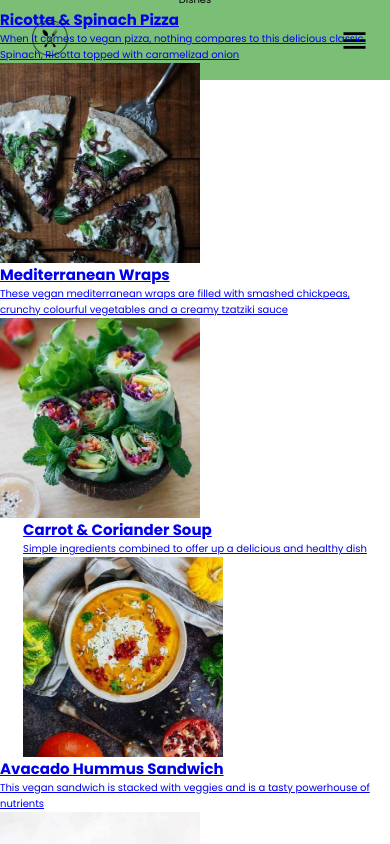
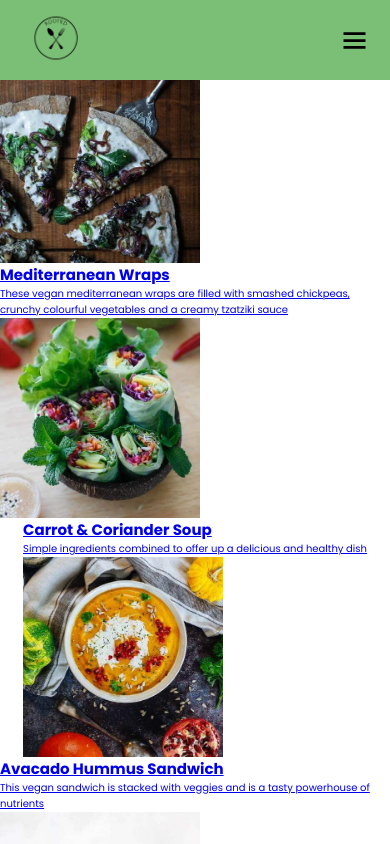
Before and after one commit to stu1612/Vegan-Restaurant, a React (Create React App) app: page /dishes in a window 390 px wide. Shown: the top 844 px of the page. Built offline with nearby package versions, Linux system fonts and the light colour scheme.

Commit message:
nav bar menu mobile first - hamburger working - code cleaned up

```diff
--- a/src/App.jsx
+++ b/src/App.jsx
@@ -27,12 +27,7 @@ export default function App() {
   return (
     <Router>
       <div className="nav-container">
-        <nav>
-          <Link to="/" className="logo">
-            <img src={logo} alt={`Rooted ${logo}`} />
-          </Link>
-          <Navbar />
-        </nav>
+        <Navbar />
       </div>
       <Routes>
         <Route path="/" element={<Index />} />
--- a/src/components/MobileNavigation.jsx
+++ b/src/components/MobileNavigation.jsx
@@ -1,30 +1,46 @@
+import { Link } from "react-router-dom";
+
 import NavLinks from "./NavLinks";
 import { BiMenuAltRight } from "react-icons/bi";
 import { BiMenu } from "react-icons/bi";
-import { useState } from "react";
+import logo from "../assets/images/app_images/logo.png";
 
-export default function MobileNavigation() {
-  const [isOpen, setIsOpen] = useState(false);
+export default function MobileNavigation({
+  toggleMobileNavigation,
+  isMobileOpen,
+  setStateToFalse,
+}) {
+  const isMobile = true;
 
   const burgerIcon = (
-    <BiMenu className="burger" size={33} onClick={() => setIsOpen(!isOpen)} />
+    <BiMenu className="burger" size={33} onClick={toggleMobileNavigation} />
   );
 
   const closedBurgerIcon = (
     <BiMenuAltRight
       className="burger"
       size={33}
-      onClick={() => setIsOpen(!isOpen)}
+      onClick={toggleMobileNavigation}
     />
   );
 
-  function closeMobileMenu() {
-    setIsOpen(false);
+  function closeMobileNavigation() {
+    isMobile && setStateToFalse();
   }
+
   return (
     <div className="nav mobile-navigation">
-      {isOpen && <NavLinks isMobile={true} closeMobileMenu={closeMobileMenu} />}
-      {isOpen ? closedBurgerIcon : burgerIcon}
+      <Link to="/" className="logo">
+        <img
+          src={logo}
+          alt={`Rooted ${logo}`}
+          onClick={closeMobileNavigation}
+        />
+      </Link>
+      {isMobileOpen && (
+        <NavLinks closeMobileNavigation={closeMobileNavigation} />
+      )}
+      {isMobileOpen ? closedBurgerIcon : burgerIcon}
     </div>
   );
 }
--- a/src/components/NavLinks.jsx
+++ b/src/components/NavLinks.jsx
@@ -1,34 +1,18 @@
 import { Link } from "react-router-dom";
 
-export default function NavLinks(props) {
+export default function NavLinks({ closeMobileNavigation }) {
   return (
-    <ul className="ul-links">
-      <Link
-        to="/dishes"
-        className="link"
-        onClick={() => props.isMobile && props.closeMobileMenu()}
-      >
+    <ul>
+      <Link to="/dishes" className="link" onClick={closeMobileNavigation}>
         Dishes
       </Link>
-      <Link
-        to="/drinks"
-        className="link"
-        onClick={() => props.isMobile && props.closeMobileMenu()}
-      >
+      <Link to="/drinks" className="link" onClick={closeMobileNavigation}>
         Drinks
       </Link>
-      <Link
-        to="/desserts"
-        className="link"
-        onClick={() => props.isMobile && props.closeMobileMenu()}
-      >
+      <Link to="/desserts" className="link" onClick={closeMobileNavigation}>
         Desserts
       </Link>
-      <Link
-        to="/contact"
-        className="link"
-        onClick={() => props.isMobile && props.closeMobileMenu()}
-      >
+      <Link to="/contact" className="link" onClick={closeMobileNavigation}>
         Contact
       </Link>
     </ul>
--- a/src/components/Navbar.jsx
+++ b/src/components/Navbar.jsx
@@ -1,11 +1,25 @@
+import { useState } from "react";
 import Navigation from "./Navigation";
 import MobileNavigation from "./MobileNavigation";
 
 export default function Navbar() {
+  const [isMobileOpen, setIsMobileOpen] = useState(false);
+
+  function toggleMobileNavigation() {
+    setIsMobileOpen(!isMobileOpen);
+  }
+
+  function setStateToFalse() {
+    setIsMobileOpen(false);
+  }
   return (
-    <div className="nav-bar">
+    <nav>
       <Navigation />
-      <MobileNavigation />
-    </div>
+      <MobileNavigation
+        toggleMobileNavigation={toggleMobileNavigation}
+        isMobileOpen={isMobileOpen}
+        setStateToFalse={setStateToFalse}
+      />
+    </nav>
   );
 }
--- a/src/components/Navigation.jsx
+++ b/src/components/Navigation.jsx
@@ -1,8 +1,13 @@
+import { Link } from "react-router-dom";
 import NavLinks from "./NavLinks";
+import logo from "../assets/images/app_images/logo.png";
 
 export default function Navigation() {
   return (
     <div className="nav navigation">
+      <Link to="/" className="logo">
+        <img src={logo} alt={`Rooted ${logo}`} />
+      </Link>
       <NavLinks />
     </div>
   );
--- a/src/styles/organisms/Navigation.css
+++ b/src/styles/organisms/Navigation.css
@@ -4,6 +4,8 @@
   display: flex;
   justify-content: center;
   width: 100%;
+  position: sticky;
+  top: 0;
 }
 
 nav {
@@ -18,37 +20,37 @@ nav {
 }
 
 .logo img {
-  height: 5em;
+  height: 6em;
 }
 
 .nav {
   align-items: center;
+  width: 100%;
 }
 
 .mobile-navigation {
   display: flex;
 }
 
-.mobile-navigation .ul-links {
+.mobile-navigation ul {
   display: flex;
   flex-direction: column;
   position: absolute;
   top: 8em;
   right: 0;
-  width: 100%;
-  background-color: pink;
-  border-top: 2px solid red;
-}
-
-.mobile-navigation .ul-links .link {
-  padding-left: 2em;
+  left: 0;
+  background-color: rgba(123, 190, 117, 0.8);
+  border-top: 2px solid white;
+  align-items: center;
+  justify-content: space-evenly;
+  height: 50vh;
 }
 
 .navigation {
   display: none;
 }
 
-@media (min-width: 760px) {
+@media (min-width: 960px) {
   .mobile-navigation {
     display: none;
   }
```
